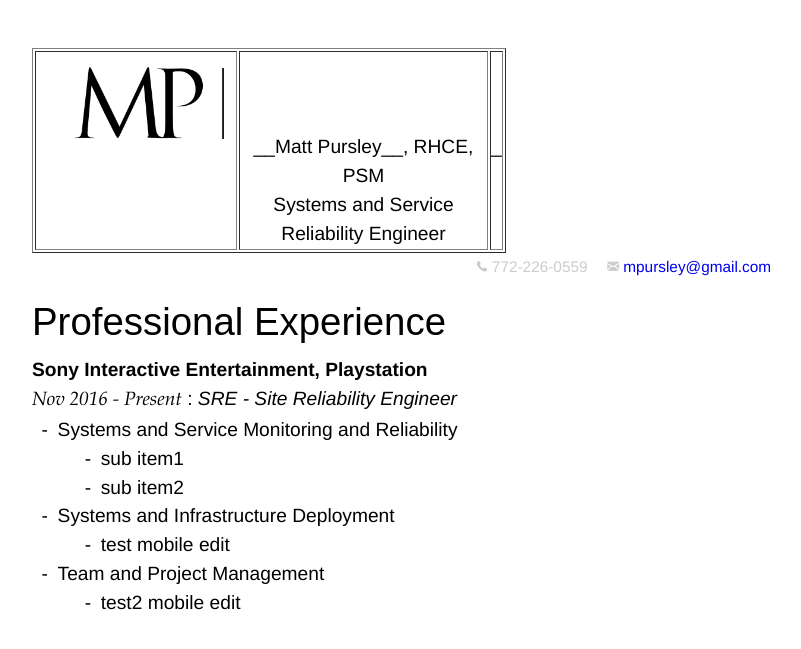
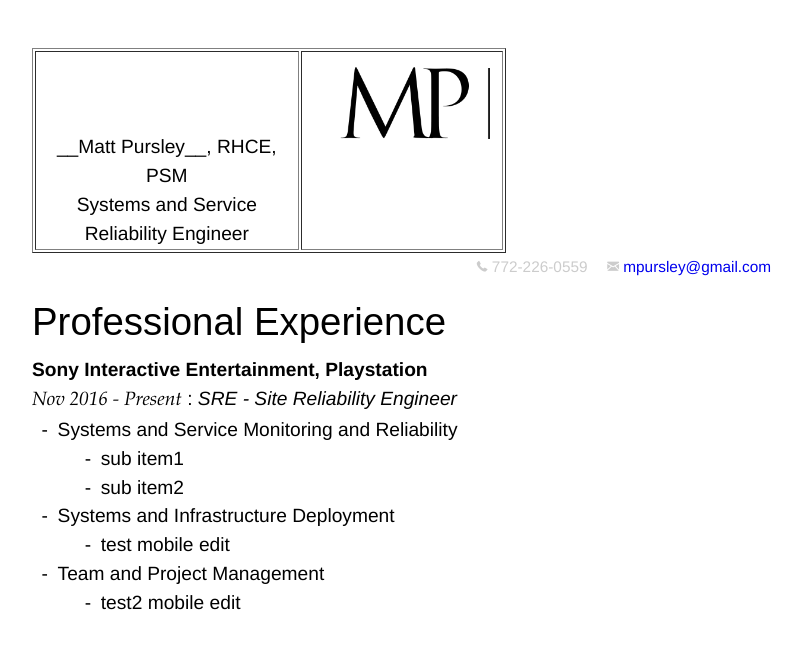
Before and after one commit to mpursley/mpursley.github.io, a Jekyll site: the page built from index_resume_short.md, in a window 1280 px wide. Shown: the top 649 px of the page, without its empty margins (16-817 px from the left). Built offline with Jekyll 4.4.1, drawn with Linux system fonts in a browser that asks for light colours.

Commit message:
Update index_resume_short.md

```diff
--- a/index_resume_short.md
+++ b/index_resume_short.md
@@ -5,9 +5,8 @@
 
 <table style="width:40%" border="1">
   <tr>
-    <th><img src="assets/matt pursley resume logo v2 cropped.png" width="200"></th>
     <th>__Matt Pursley__, RHCE, PSM<br>Systems and Service Reliability Engineer</th>
-    <th> _ </th>
+    <th> <img src="assets/matt pursley resume logo v2 cropped.png" width="200"> </th>
   </tr>
 </table>
 
```
